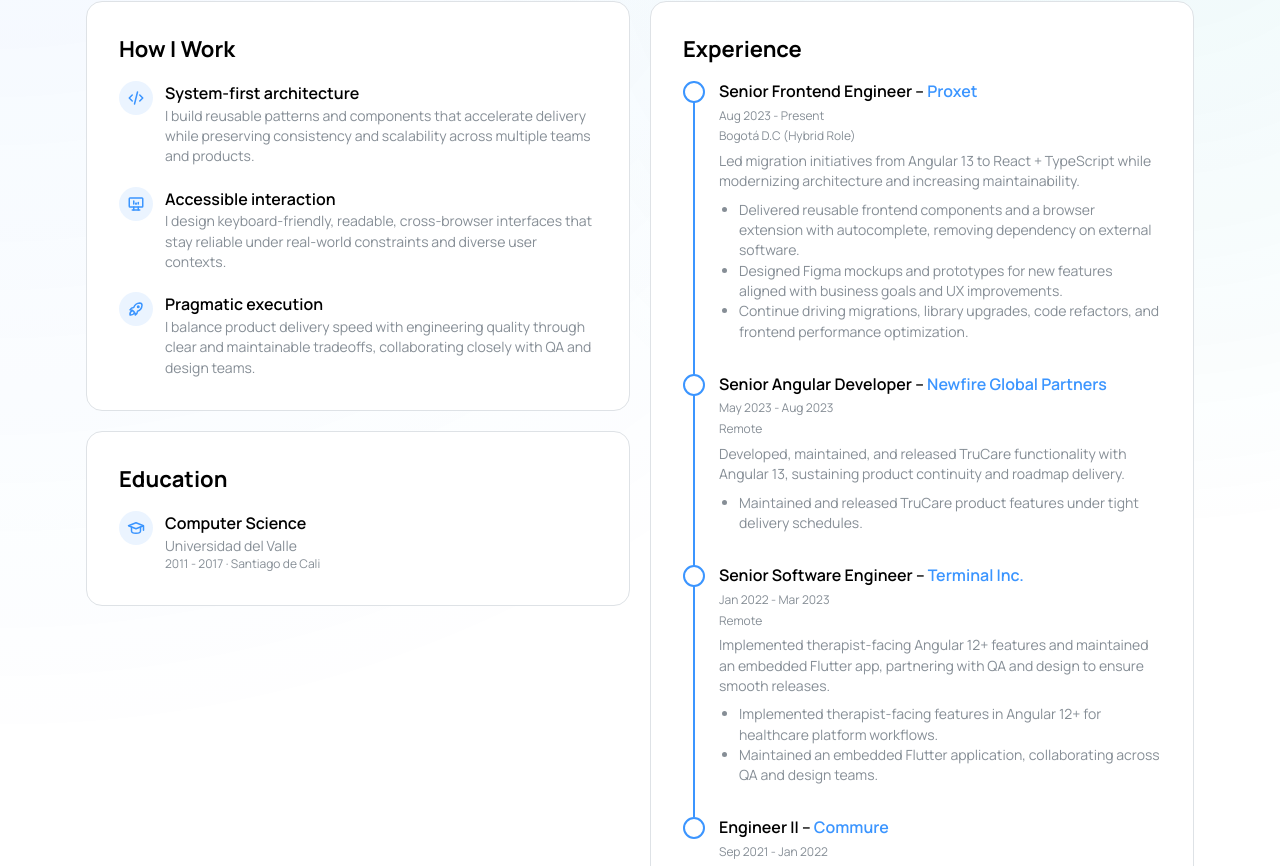
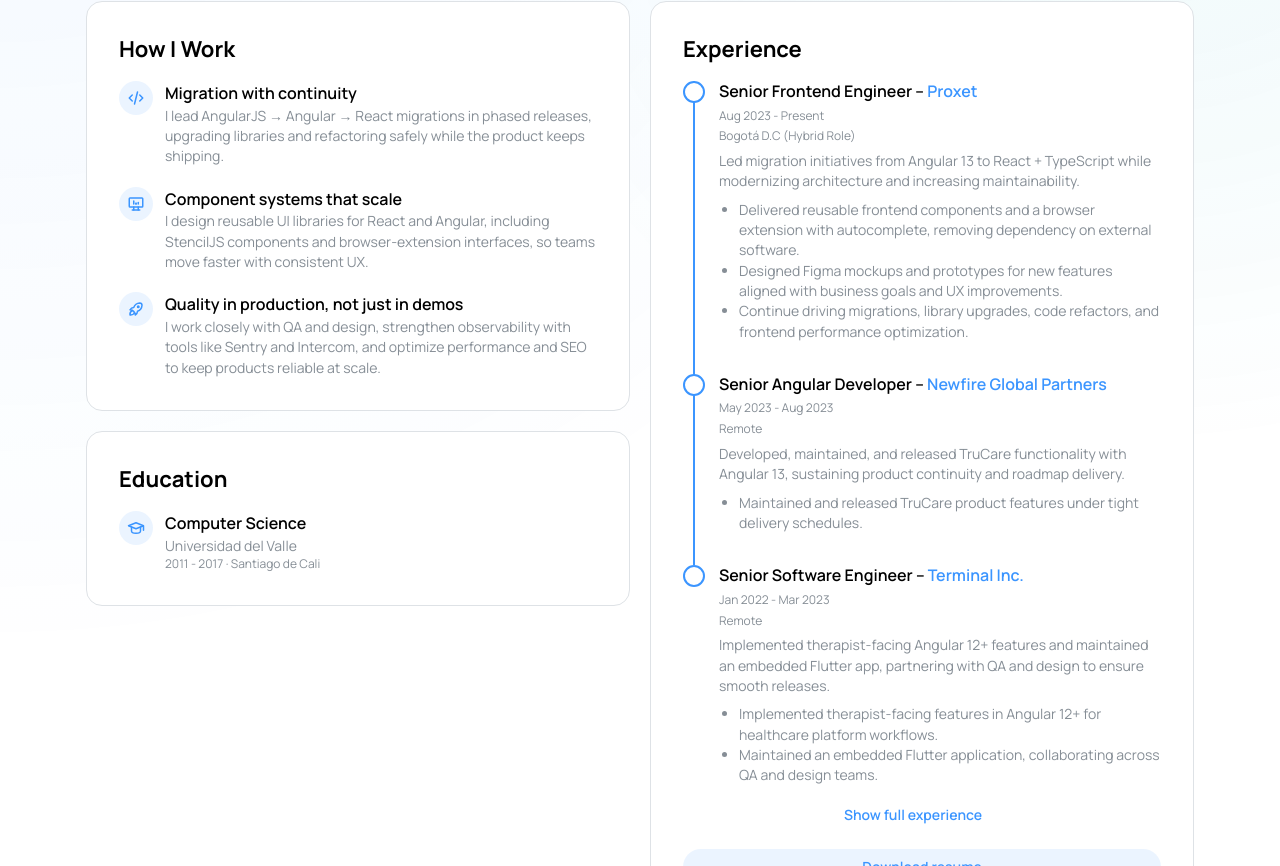
Before and after one commit to r2n-dev/landing, a Next.js app: page / in a window 1280 px wide. Shown: the part 794-1660 px from the top of the page. Built offline with nearby package versions, Linux system fonts and the light colour scheme.

Commit message:
improve content

```diff
--- a/src/components/landing/landing-content.ts
+++ b/src/components/landing/landing-content.ts
@@ -148,22 +148,26 @@
     ],
     principles: [
       {
-        title: isSpanish ? "Arquitectura orientada al sistema" : "System-first architecture",
+        title: isSpanish ? "Migración con continuidad" : "Migration with continuity",
         description: isSpanish
-          ? "Construyo patrones y componentes reutilizables que aceleran la entrega manteniendo consistencia y escalabilidad a través de múltiples equipos y productos."
-          : "I build reusable patterns and components that accelerate delivery while preserving consistency and scalability across multiple teams and products.",
+          ? "Lidero migraciones AngularJS → Angular → React en entregas por fases, actualizando librerías y refactorizando sin frenar la salida continua de producto."
+          : "I lead AngularJS → Angular → React migrations in phased releases, upgrading libraries and refactoring safely while the product keeps shipping.",
       },
       {
-        title: isSpanish ? "Interacción accesible" : "Accessible interaction",
+        title: isSpanish
+          ? "Sistemas de componentes escalables"
+          : "Component systems that scale",
         description: isSpanish
-          ? "Diseño experiencias legibles, navegables por teclado y compatibles entre navegadores, confiables bajo restricciones del mundo real y diversos contextos de usuario."
-          : "I design keyboard-friendly, readable, cross-browser interfaces that stay reliable under real-world constraints and diverse user contexts.",
+          ? "Diseño librerías de UI reutilizables para React y Angular, incluyendo componentes en StencilJS e interfaces para extensiones web, para acelerar equipos con una UX consistente."
+          : "I design reusable UI libraries for React and Angular, including StencilJS components and browser-extension interfaces, so teams move faster with consistent UX.",
       },
       {
-        title: isSpanish ? "Ejecución pragmática" : "Pragmatic execution",
+        title: isSpanish
+          ? "Calidad en producción, no solo en demos"
+          : "Quality in production, not just in demos",
         description: isSpanish
-          ? "Balanceo tiempos de entrega de producto con calidad de ingeniería mediante decisiones claras y mantenibles, colaborando estrechamente con equipos de QA y diseño."
-          : "I balance product delivery speed with engineering quality through clear and maintainable tradeoffs, collaborating closely with QA and design teams.",
+          ? "Trabajo de cerca con QA y diseño, fortalezco la observabilidad con herramientas como Sentry e Intercom y optimizo rendimiento y SEO para mantener productos confiables a escala."
+          : "I work closely with QA and design, strengthen observability with tools like Sentry and Intercom, and optimize performance and SEO to keep products reliable at scale.",
       },
     ],
     experience: getAllExperience(locale),
--- a/src/components/landing/sections/ExperienceCard.tsx
+++ b/src/components/landing/sections/ExperienceCard.tsx
@@ -22,7 +22,7 @@
   resumeAction: LandingAction;
 }
 
-const DEFAULT_VISIBLE_EXPERIENCE_ITEMS = 4;
+const DEFAULT_VISIBLE_EXPERIENCE_ITEMS = 3;
 
 export function ExperienceCard({
   title,
```
